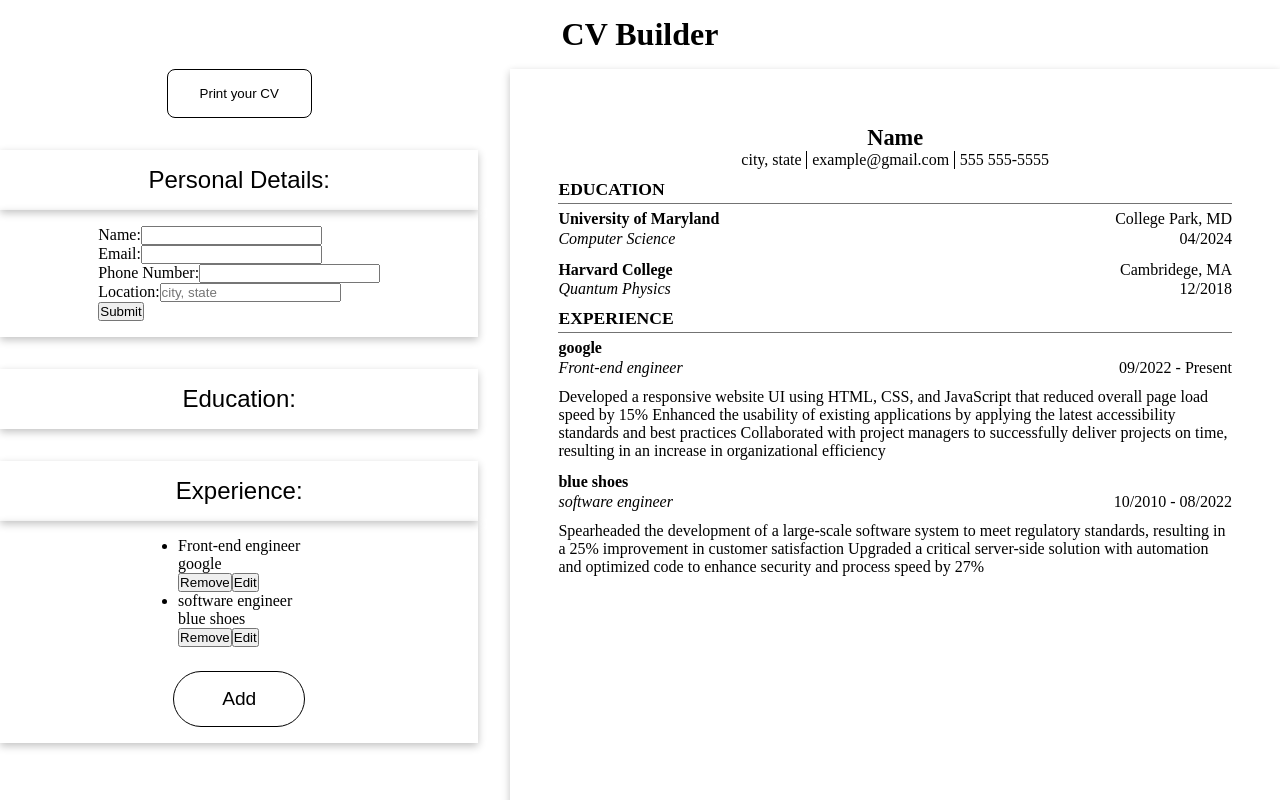
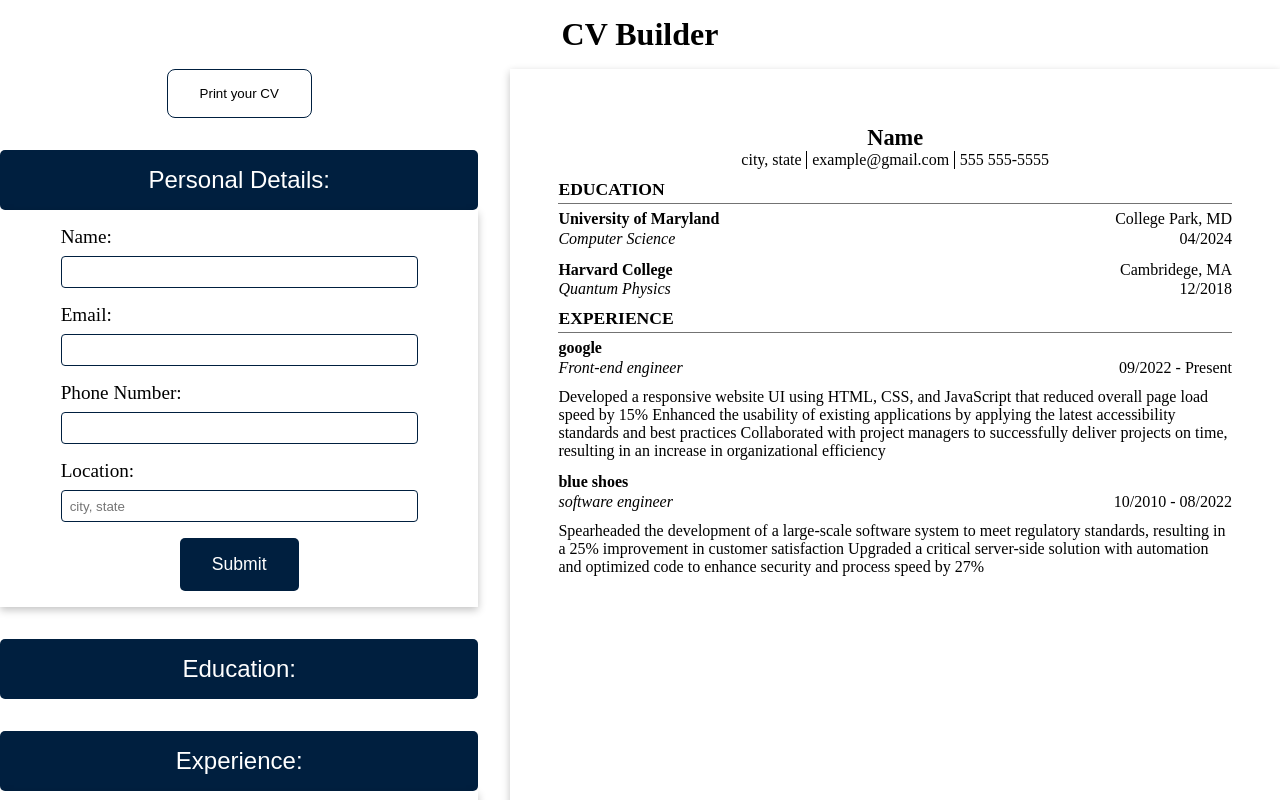
Before and after one commit to MahmoudTalass/cv-application, a React (Vite) app: page / in a window 1280 px wide. Both pictures are taken after a click on the button "Experience:". Shown: the top 800 px of the page. Built offline with nearby package versions, Linux system fonts and the light colour scheme.

Commit message:
Style the forms and make them look presentable

```diff
--- a/src/styles/forms.css
+++ b/src/styles/forms.css
@@ -4,11 +4,14 @@
    gap: 2rem;
    width: 500px;
    max-width: 600px;
+   --btns-border-radius: 5px;
+   --navy-color: #001f3f;
 }
 
 .form-section-container {
    display: flex;
    flex-direction: column;
+   border-radius: 1rem;
 }
 
 .content-card {
@@ -25,9 +28,44 @@
    width: 100%;
    padding: 1rem 0;
    font-size: 1.5rem;
-   background-color: transparent;
+   background-color: var(--navy-color);
+   color: #fff;
    border: none;
-   box-shadow: rgba(0, 0, 0, 0.24) 0px 3px 8px;
+   border-radius: var(--btns-border-radius);
+}
+
+.form {
+   display: flex;
+   flex-direction: column;
+   width: 80%;
+   gap: 1rem;
+}
+
+.input-container {
+   display: flex;
+   flex-direction: column;
+   gap: 0.5rem;
+}
+
+.input-container > label {
+   font-size: 1.2rem;
+}
+
+.input-container > input {
+   border-radius: 4px;
+   border: 1px solid var(--navy-color);
+   height: 2rem;
+   padding-left: 0.5rem;
+}
+
+.form-btn {
+   align-self: center;
+   padding: 1rem 2rem;
+   border-radius: 5px;
+   border: none;
+   background-color: var(--navy-color);
+   color: #fff;
+   font-size: 1.1rem;
 }
 
 .add-btn {
@@ -36,5 +74,62 @@
    font-size: 1.2rem;
    background-color: transparent;
    border-radius: 2rem;
-   border: 1px solid black;
+   border: 1px solid var(--navy-color);
 }
+
+.data-in-card-list {
+   width: 100%;
+}
+
+.data-in-card {
+   display: flex;
+   flex-direction: column;
+   padding: 1rem;
+   gap: 1rem;
+}
+
+.data-in-card:not(:last-child) {
+   border-bottom: 2px solid #c9c7c7;
+}
+
+.card-data-text {
+   display: flex;
+   justify-content: space-between;
+   gap: 2rem;
+}
+
+.card-data-control-btns {
+   align-self: flex-end;
+   display: flex;
+   gap: 1rem;
+}
+
+.card-data-control-btn {
+   background-color: var(--navy-color);
+   color: #fff;
+   border-radius: 5px;
+   font-size: 0.8rem;
+   padding: 0.5rem 1rem;
+   border: none;
+}
+
+.data-in-card:hover {
+   background-color: #f5f5f5;
+}
+
+.print-cv-btn {
+   align-self: center;
+   padding: 1rem 2rem;
+   background-color: transparent;
+   border-radius: 0.5rem;
+   border: 1px solid #001f3f;
+}
+
+button {
+   cursor: pointer;
+   transition: transform 100ms ease-in;
+}
+
+button:hover {
+   transform: scale(1.1);
+}
```
